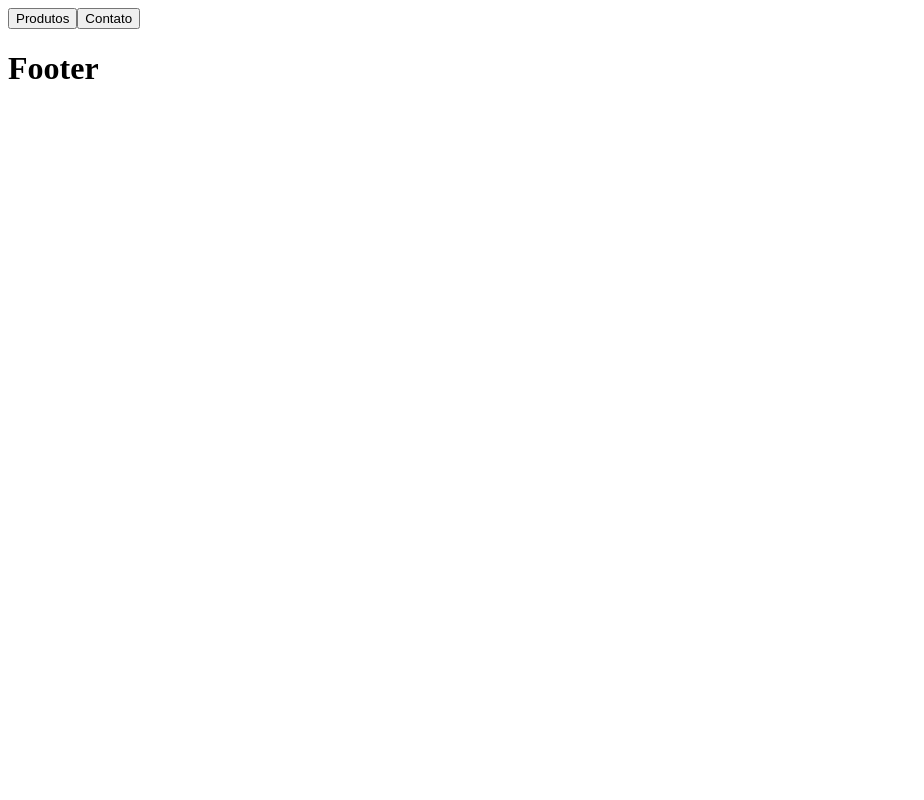
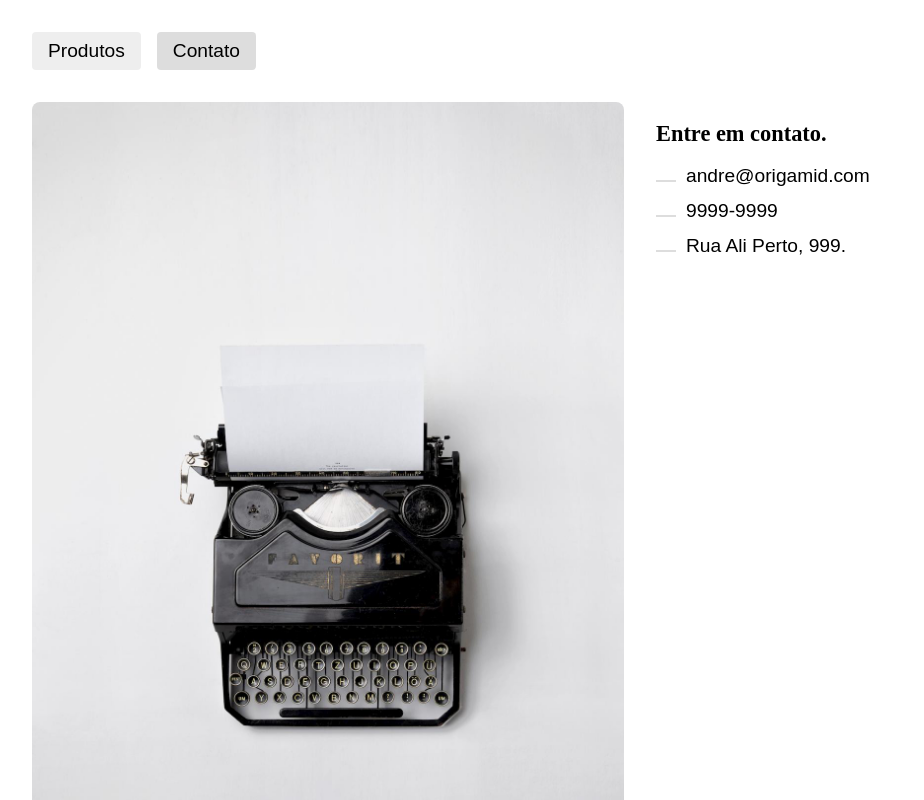
Before and after one commit to tatisabinoviana/ReactParaIniciantesOrigamid, a React (Create React App) app: page /contato in a window 1280 px wide. Shown: the top 800 px of the page, without its empty margins (0-924 px from the left). Built offline with nearby package versions, Linux system fonts and the light colour scheme.

Commit message:
estruturando css e parte de contatos referente aos elementos a serem exibidos

```diff
--- a/src/App.css
+++ b/src/App.css
@@ -0,0 +1,29 @@
+body {
+  margin: 2rem;
+}
+img {
+  max-width: 100%;
+  border-radius: 0.5rem;
+}
+
+a {
+  text-decoration: none;
+  color: black;
+}
+
+h1 {
+  font-size: 1.4rem;
+}
+
+.animeLeft {
+  transform: translateX(-20px);
+  opacity: 0;
+  animation: animeLeft 0.3s forwards;
+}
+
+@keyframes animeLeft {
+  to {
+    transform: initial;
+    opacity: initial;
+  }
+}
--- a/src/App.js
+++ b/src/App.js
@@ -4,6 +4,7 @@
 import Produtos from './Components/Produtos';
 import Header from './Components/Header';
 import Footer from './Components/Footer';
+import Contato from './Components/Contato';
 
 const App = () => {
   return (
@@ -13,12 +14,13 @@
         <div className="content">
           <Routes>
             <Route path="/" element={<Produtos />} />
+            <Route path="contato" element={<Contato />} />
           </Routes>
         </div>
         <Footer />
       </BrowserRouter>
     </div>
-  )
-}
+  );
+};
 
-export default App
+export default App;
--- /dev/null
+++ b/src/Components/Contato.js
@@ -0,0 +1,21 @@
+import React from 'react';
+import styles from './Contato.module.css';
+import foto from '../img/contato.jpg';
+
+const Contato = () => {
+  return (
+    <section className={styles.contato + ' animeLeft'}>
+      <img src={foto} alt="Máquina de escrever" />
+      <div>
+        <h1>Entre em contato.</h1>
+        <ul className={styles.dados}>
+          <li>andre@origamid.com</li>
+          <li>9999-9999</li>
+          <li>Rua Ali Perto, 999.</li>
+        </ul>
+      </div>
+    </section>
+  );
+};
+
+export default Contato;
--- /dev/null
+++ b/src/Components/Contato.module.css
@@ -0,0 +1,23 @@
+.contato {
+  display: grid;
+  grid-template-columns: 1fr 1fr;
+  gap: 2rem;
+}
+
+.dados {
+  padding: 0px;
+  list-style: none;
+}
+.dados li {
+  font-size: 1.2rem;
+  font-family: Arial, Helvetica, sans-serif;
+  margin-bottom: 0.8rem;
+}
+.dados li::before {
+  content: '';
+  display: inline-block;
+  width: 20px;
+  height: 2px;
+  background: #ddd;
+  margin-right: 10px;
+}
--- a/src/Components/Footer.js
+++ b/src/Components/Footer.js
@@ -1,12 +1,12 @@
-import React from 'react'
-import styles from './Footer.module.css'
+import React from 'react';
+import styles from './Footer.module.css';
 
 const Footer = () => {
   return (
-    <div>
+    <div className={styles.footer}>
       <h1>Footer</h1>
     </div>
-  )
-}
+  );
+};
 
-export default Footer
+export default Footer;
--- a/src/Components/Header.js
+++ b/src/Components/Header.js
@@ -1,13 +1,24 @@
-import React from 'react'
-import styles from './Header.module.css'
+import React from 'react';
+import { NavLink } from 'react-router-dom';
+import styles from './Header.module.css';
 
 const Header = () => {
   return (
-    <div>
-      <button>Produtos</button>
-      <button>Contato</button>
-    </div>
-  )
-}
+    <nav className={styles.header}>
+      <ul>
+        <li>
+          <NavLink className={styles.link} to="/" end>
+            Produtos
+          </NavLink>
+        </li>
+        <li>
+          <NavLink className={styles.link} to="contato">
+            Contato
+          </NavLink>
+        </li>
+      </ul>
+    </nav>
+  );
+};
 
-export default Header
+export default Header;
--- a/src/Components/Header.module.css
+++ b/src/Components/Header.module.css
@@ -0,0 +1,29 @@
+.header {
+  margin-bottom: 2rem;
+}
+
+.header ul {
+  display: flex;
+  padding: 0px;
+  margin: 0px;
+  list-style: none;
+}
+
+.header ul li {
+  margin-right: 1rem;
+}
+
+.link {
+  display: block;
+  text-decoration: none;
+  font-size: 1.2rem;
+  font-family: Arial, Helvetica, sans-serif;
+  color: black;
+  background: #eee;
+  padding: 0.5rem 1rem;
+  border-radius: 4px;
+}
+.header :global(.active),
+.link:hover {
+  background: #ddd;
+}
--- a/src/Components/Produtos.js
+++ b/src/Components/Produtos.js
@@ -1,12 +1,12 @@
-import React from 'react'
-import styles from './Produtos.module.css'
+import React from 'react';
+import styles from './Produtos.module.css';
 
 const Produtos = () => {
   return (
-    <div>
+    <div className={styles.produtos}>
       <h1>Produtos</h1>
     </div>
-  )
-}
+  );
+};
 
-export default Produtos
+export default Produtos;
```
